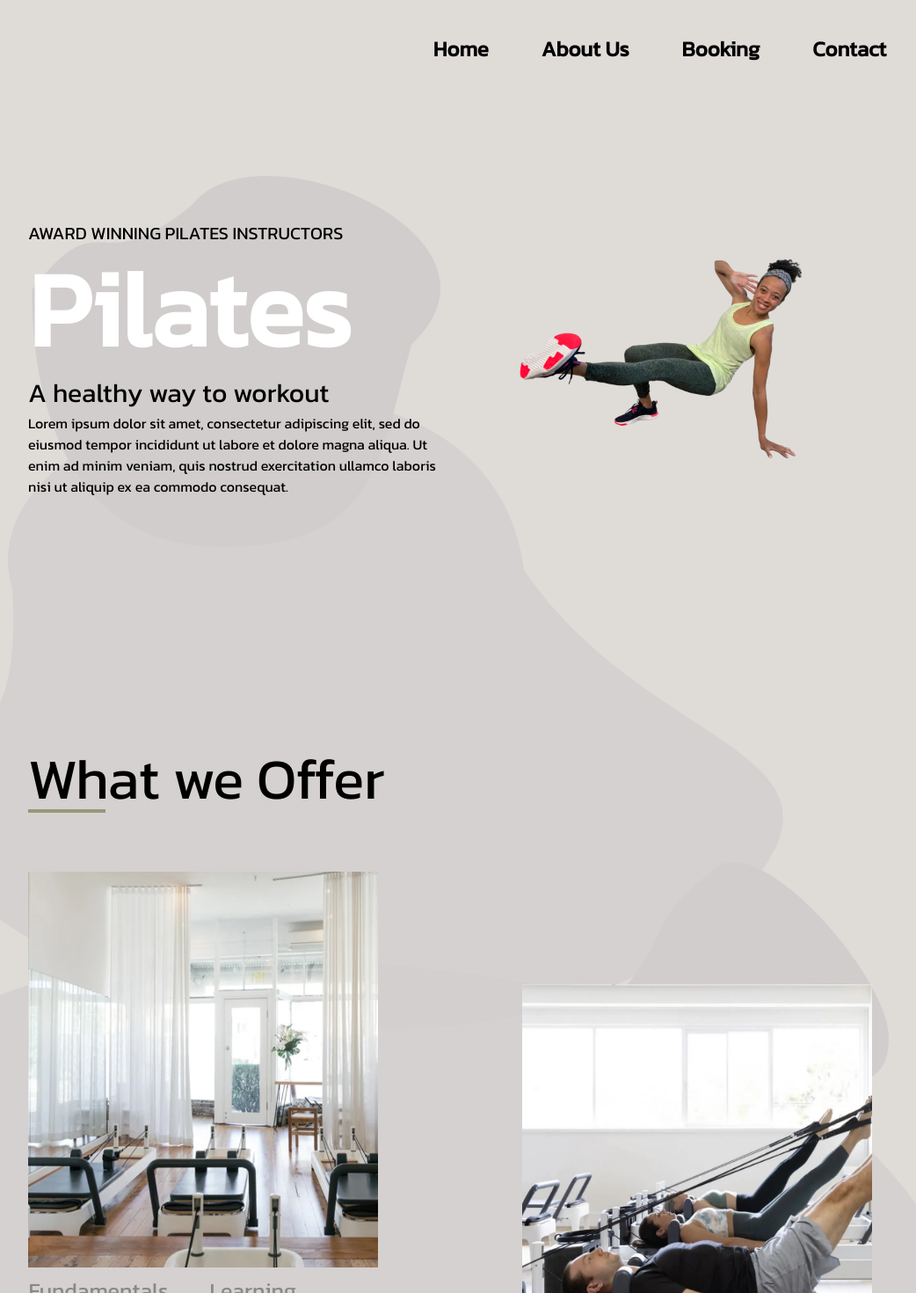
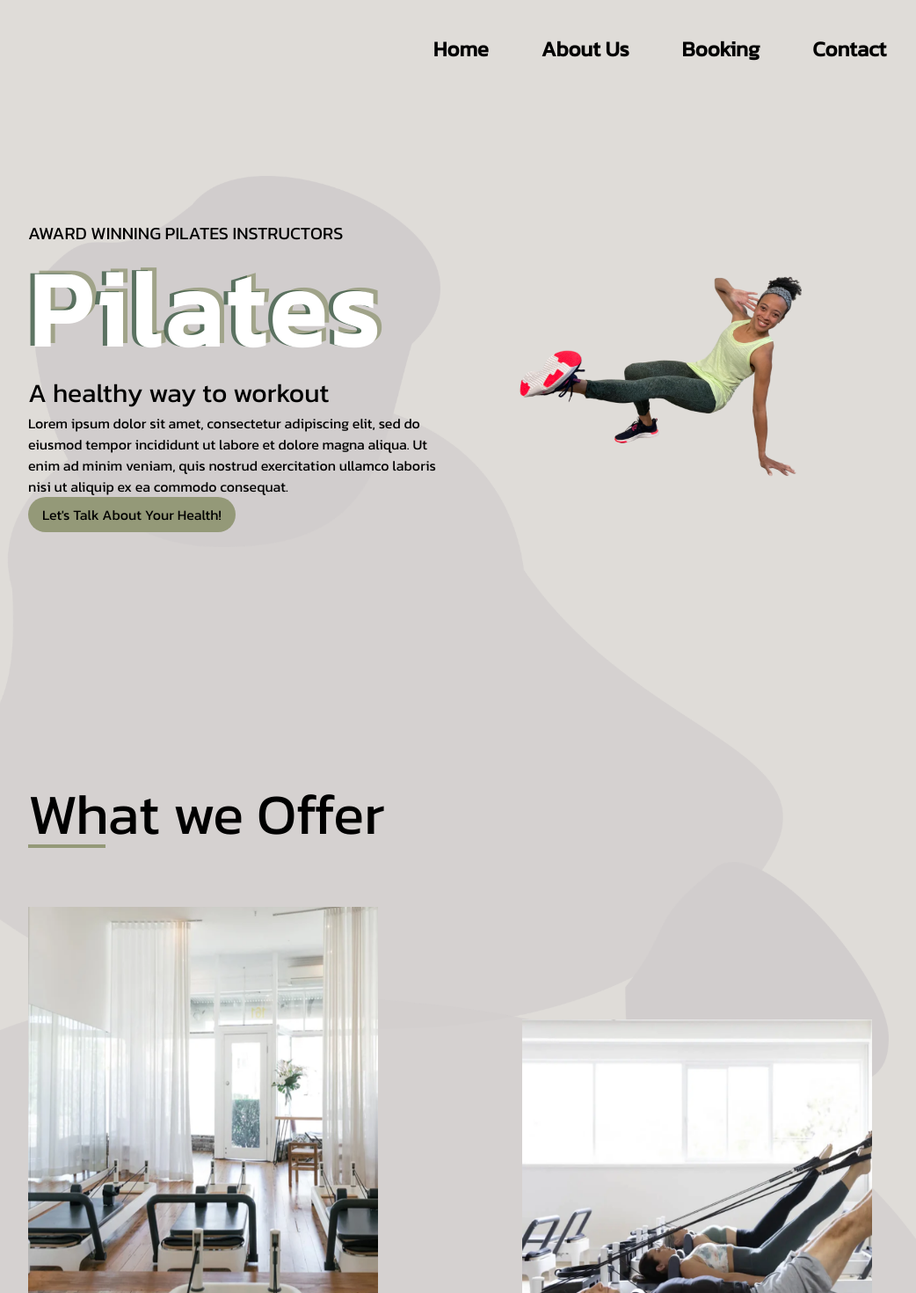
Before and after one commit to Carlie16604/Elevate, a React (Vite) app: page / in a window 1280 px wide. Shown: the top 1470 px of the page at 88% size, without its empty margins (128-1170 px from the left). Built offline with nearby package versions, Linux system fonts and the light colour scheme.

Commit message:
added buttons + title animation

```diff
--- a/src/index.css
+++ b/src/index.css
@@ -81,16 +81,8 @@ ul:hover a:hover ~ a:before {
 /* Title */
 
 .glitch {
-	font-size: 8.125em;
-	font-family: 'Raleway', sans-serif;
-	font-weight: 700;
+  position: relative;
 	text-decoration: none;
-	text-transform: uppercase;
-	position: absolute;
-	top: 50%;
-	left: 50%;
-	transform: translate(-50%, -50%);
-	margin: 0;
 	color: #fff;
 	letter-spacing: 5px;
 }
@@ -99,18 +91,19 @@ ul:hover a:hover ~ a:before {
 .glitch:after {
 	display: block;
 	content: attr(data-glitch);
-	text-transform: uppercase;
 	position: absolute;
 	top: 0;
 	left: 0;
 	height: 100%;
 	width: 100%;
 	opacity: .8;
+	animation: glitch 5s cubic-bezier(.25, .46, .45, .94) infinite;
 }
 
 .glitch:after {
 	color: #949978;
 	z-index: -2;
+	animation-direction: reverse;
 }
 
 .glitch:before {
@@ -118,14 +111,32 @@ ul:hover a:hover ~ a:before {
 	z-index: -1;
 }
 
-.glitch:hover:before {
-	animation: glitch 2s cubic-bezier(.25, .46, .45, .94) both 5;
+@media only screen and (max-width: 400px) {
+	.glitch {
+		font-size: 3em;
+	}
 }
 
-.glitch:hover:after {
-	animation: glitch 2s cubic-bezier(.25, .46, .45,)
+@keyframes glitch {
+	0% {
+		transform: translate(0);
+	}
+	20% {
+		transform: translate(-5px, 5px);
+	}
+	40% {
+		transform: translate(-5px, -5px);
+	}
+	60% {
+		transform: translate(5px, 5px);
+	}
+	80% {
+		transform: translate(5px, -5px);
+	}
+	100% {
+		transform: translate(0);
+	}
 }
-
 
 /* Background */
 
@@ -133,7 +144,7 @@ ul:hover a:hover ~ a:before {
   object-position: center;
   width: 955px;
   height: 720px;
-  z-index: -2;
+  z-index: -15;
   position: absolute;
   margin: 450px 0;
 }
@@ -142,7 +153,7 @@ ul:hover a:hover ~ a:before {
   object-position: center;
   width: 465px;
   height: 422px;
-  z-index: -1;
+  z-index: -10;
   position: absolute;
   margin: 200px 100px;
 }
@@ -151,7 +162,7 @@ ul:hover a:hover ~ a:before {
   object-position: center;
   width: 300px;
   height: 255px;
-  z-index: -1;
+  z-index: -10;
   position: absolute;
   margin: 980px 775px;
 }
@@ -160,7 +171,6 @@ ul:hover a:hover ~ a:before {
 
 .whyUs {
   display: flex;
-  /* width: 921.6px; */
   align-items: center;
   background-color: rgba(84, 48, 25, 25%)
 }
--- a/src/pages/Home.jsx
+++ b/src/pages/Home.jsx
@@ -1,4 +1,5 @@
 import React from "react";
+import'../index.css';
 import Rock1 from '../assets/Home/Ellipse 1.png'
 import Rock2 from '../assets/Home/Ellipse 2.png'
 import Rock3 from '../assets/Home/Ellipse 3.png'
@@ -32,7 +33,7 @@ const Home = () => {
                                     <h3 className='text-[20px] text-black font-medium uppercase'>
                                         Award Winning Pilates Instructors
                                     </h3>
-                                    <h1 className='text-white text-[120px] font-bold leading-[1.2] '>
+                                    <h1 className='glitch text-white text-[120px] font-bold leading-[1.2]' data-glitch="Pilates">
                                         Pilates
                                     </h1>
                                     <h3 className='text-[30px] text-black font-medium animate-slide-up'>
@@ -41,6 +42,7 @@ const Home = () => {
                                     <p className='animation-slide-up'>
                                         Lorem ipsum dolor sit amet, consectetur adipiscing elit, sed do eiusmod tempor incididunt ut labore et dolore magna aliqua. Ut enim ad minim veniam, quis nostrud exercitation ullamco laboris nisi ut aliquip ex ea commodo consequat.
                                     </p>
+                                    <button className='px-4 py-2 bg-[#949978] rounded-[400px]'>Let's Talk About Your Health!</button>
                                 </div>
                                 <div className='flex flex-col'>
                                     <img className='w-[40rem]' src={Stretch} alt='img'/>
```
